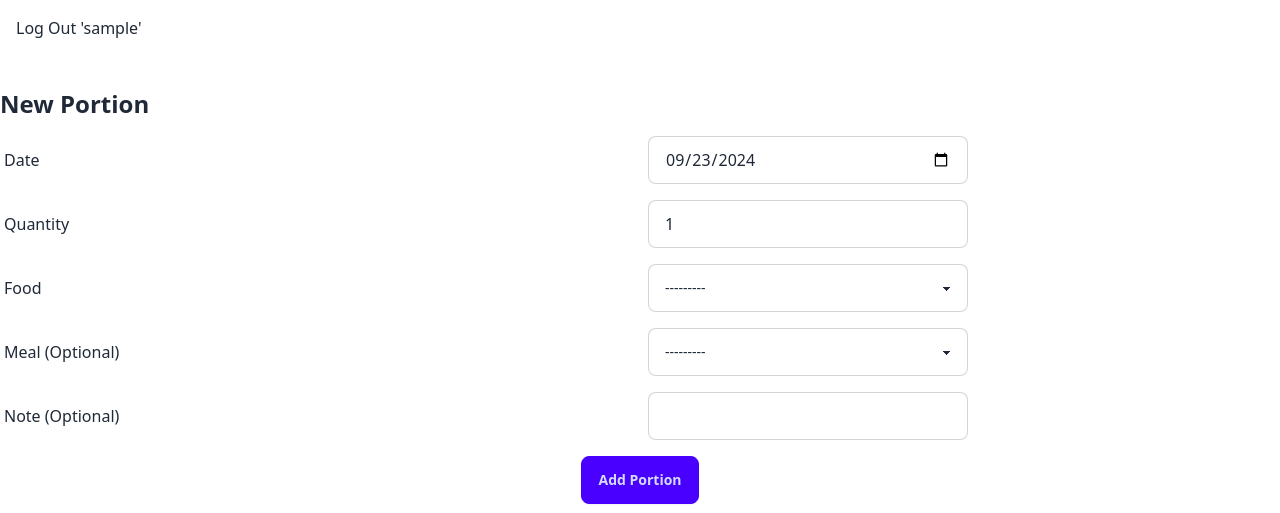
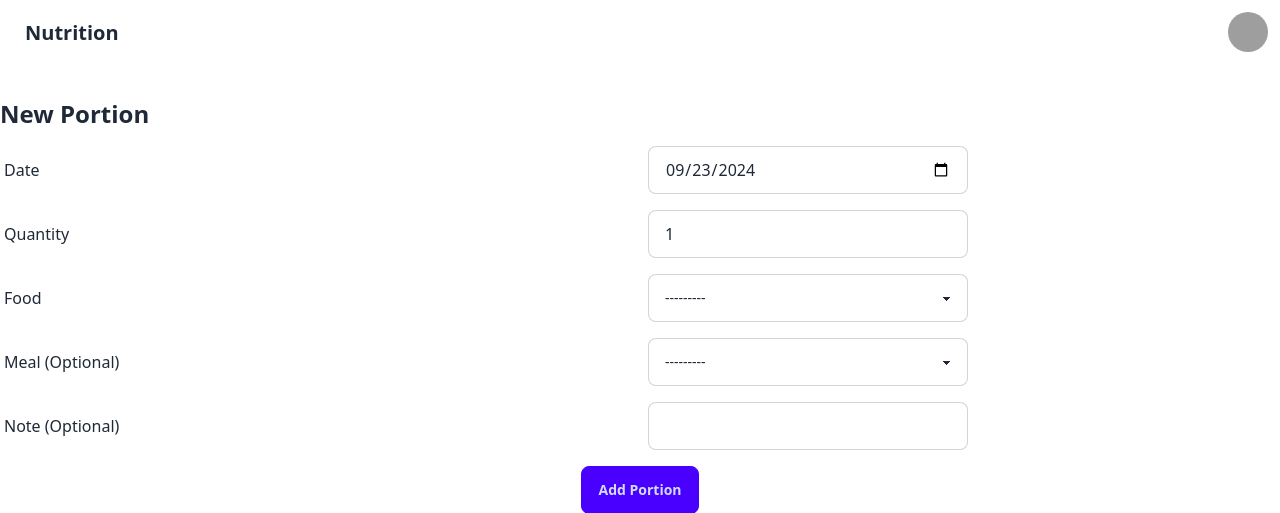
Before and after one commit to susrik/django-nutrition, a Django app: page /nutrition/add-portion/ in a window 1280 px wide. Shown: the top 513 px of the page. Run offline with Django 5.2, Linux system fonts and the light colour scheme; the visitor is signed in with stand-in values (Sample User, id 1); data that the repository does not hold is empty; grey boxes are pictures that could not be loaded.

Commit message:
basic header bar from daisyui navbar docs

```diff
--- a/nutrition/templates/nutrition/base.html
+++ b/nutrition/templates/nutrition/base.html
@@ -11,12 +11,7 @@
 <body>
 
     <header>
-        <div class="container mx-auto p-4">
-            <form action="{% url 'logout' %}" method="post">
-                {% csrf_token %}
-                <button type="submit">Log Out '{{ user.get_username }}'</li></button>
-            </form>
-        </div>
+        {% include 'nutrition/header.html' %}
     </header>
 
     <main>
--- /dev/null
+++ b/nutrition/templates/nutrition/header.html
@@ -0,0 +1,31 @@
+<div class="navbar bg-base-100">
+
+  <div class="flex-1">
+    <a class="btn btn-ghost text-xl" href="{% url 'days' %}">Nutrition</a>
+  </div>
+
+  <div class="flex-none">
+    <div class="dropdown dropdown-end">
+      <div tabindex="0" role="button" class="btn btn-ghost btn-circle avatar">
+        <div class="w-10 rounded-full">
+          <img
+            alt="Tailwind CSS Navbar component"
+            src="https://img.daisyui.com/images/stock/photo-1534528741775-53994a69daeb.webp" />
+        </div>
+      </div>
+      <ul
+        tabindex="0"
+        class="menu menu-sm dropdown-content bg-base-100 rounded-box z-[1] mt-3 w-52 p-2 shadow">
+        <li>
+          <a class="justify-between">
+            Profile
+            <span class="badge">New</span>
+          </a>
+        </li>
+        <li><a>Settings</a></li>
+        <li><a>Logout</a></li>
+      </ul>
+    </div>
+  </div>
+
+</div>
```
